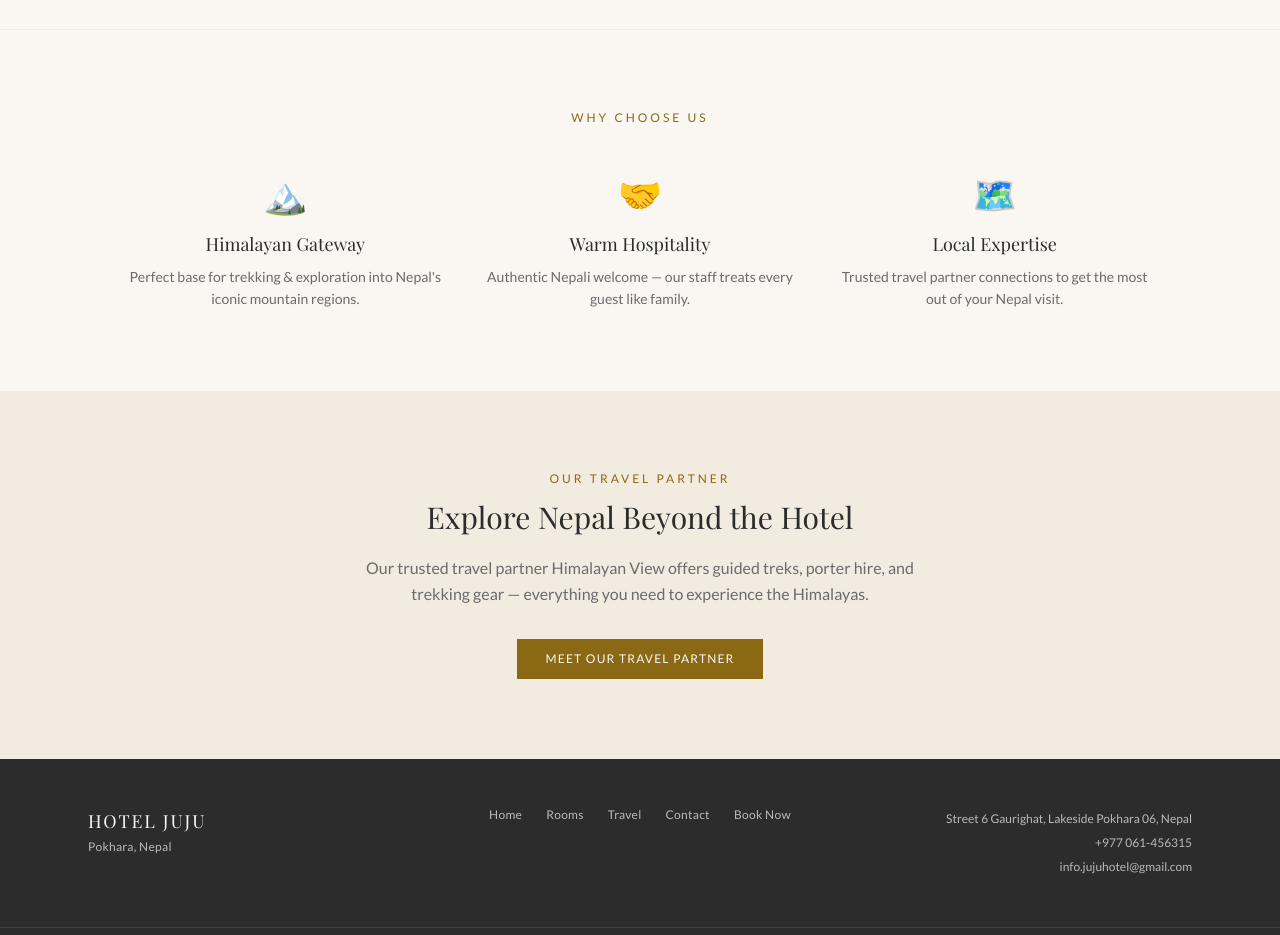
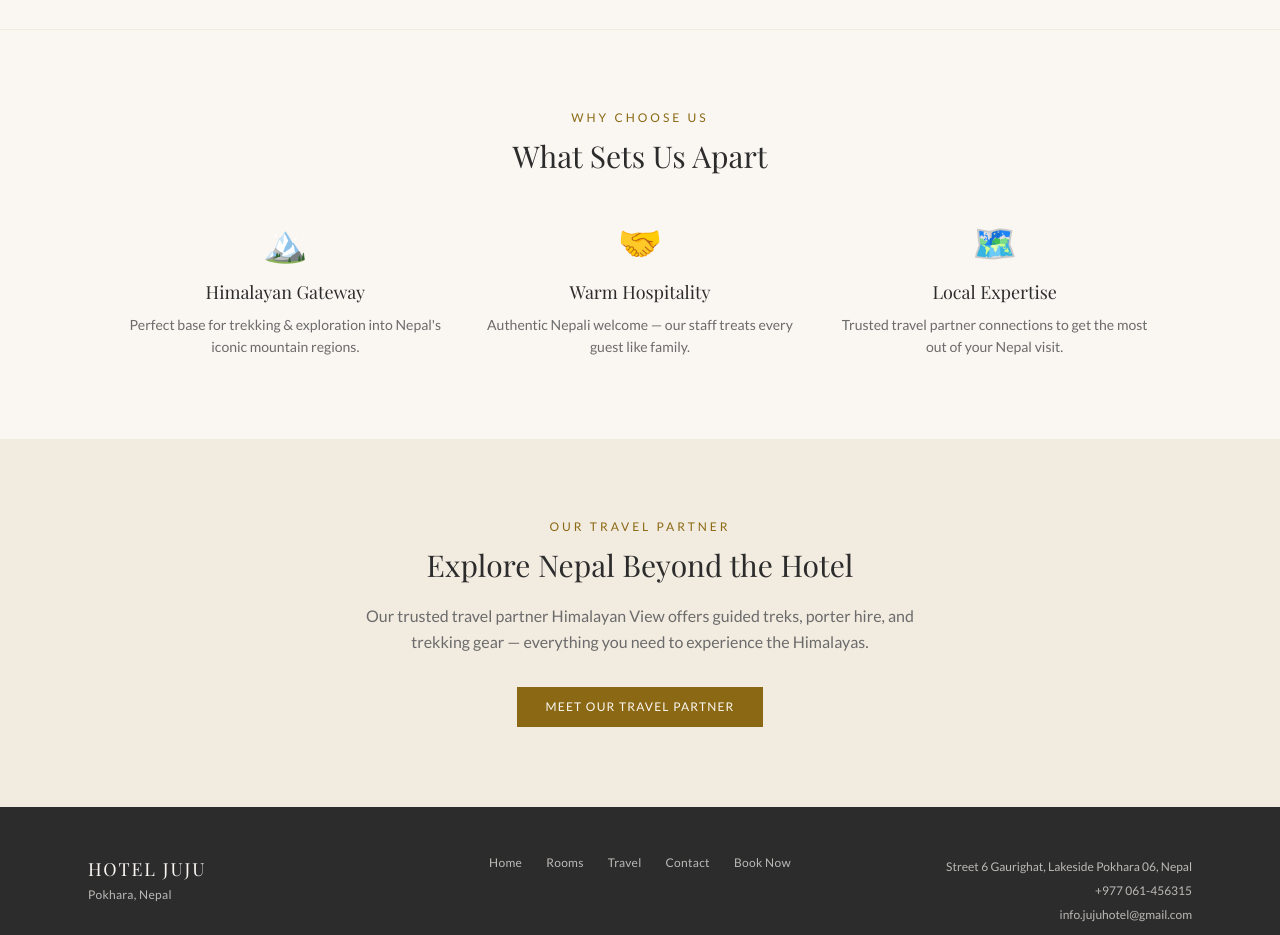
Before and after one commit to bikal3/juju-website, a Next.js app: page / in a window 1280 px wide. Shown: the part 1800-2735 px from the top of the page. Built offline with nearby package versions, Linux system fonts and the light colour scheme; a web font is replaced by a local one.

Commit message:
fix: add h2 to Why Choose Us section; remove encType from contact form

```diff
--- a/app/contact/page.tsx
+++ b/app/contact/page.tsx
@@ -86,7 +86,6 @@ export default function ContactPage() {
             <form
               action={`mailto:${HOTEL_CONTACT.email}`}
               method="POST"
-              encType="text/plain"
               className="space-y-4"
             >
               <div>
--- a/app/page.tsx
+++ b/app/page.tsx
@@ -96,6 +96,9 @@ export default function HomePage() {
           <p className="text-gold text-xs tracking-[3px] uppercase mb-3">
             Why Choose Us
           </p>
+          <h2 className="font-playfair text-3xl font-normal mb-2">
+            What Sets Us Apart
+          </h2>
           <div className="grid grid-cols-1 md:grid-cols-3 gap-10 mt-12">
             {[
               {
```
